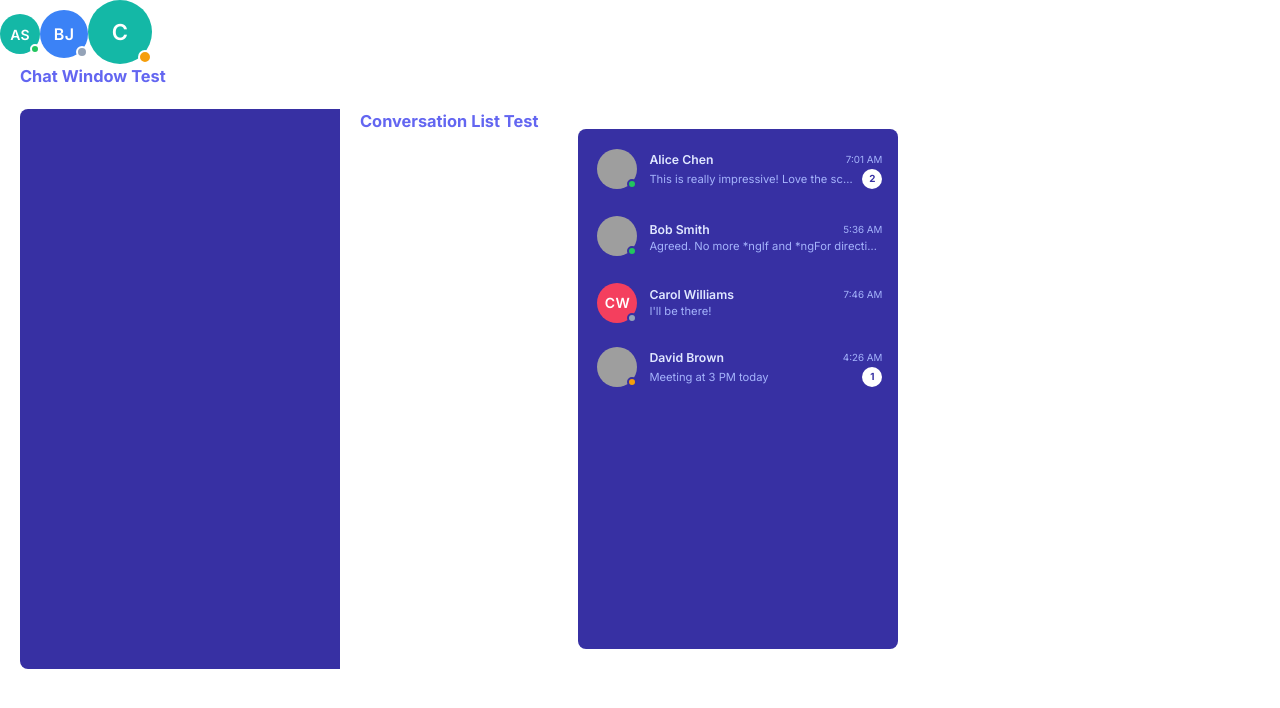
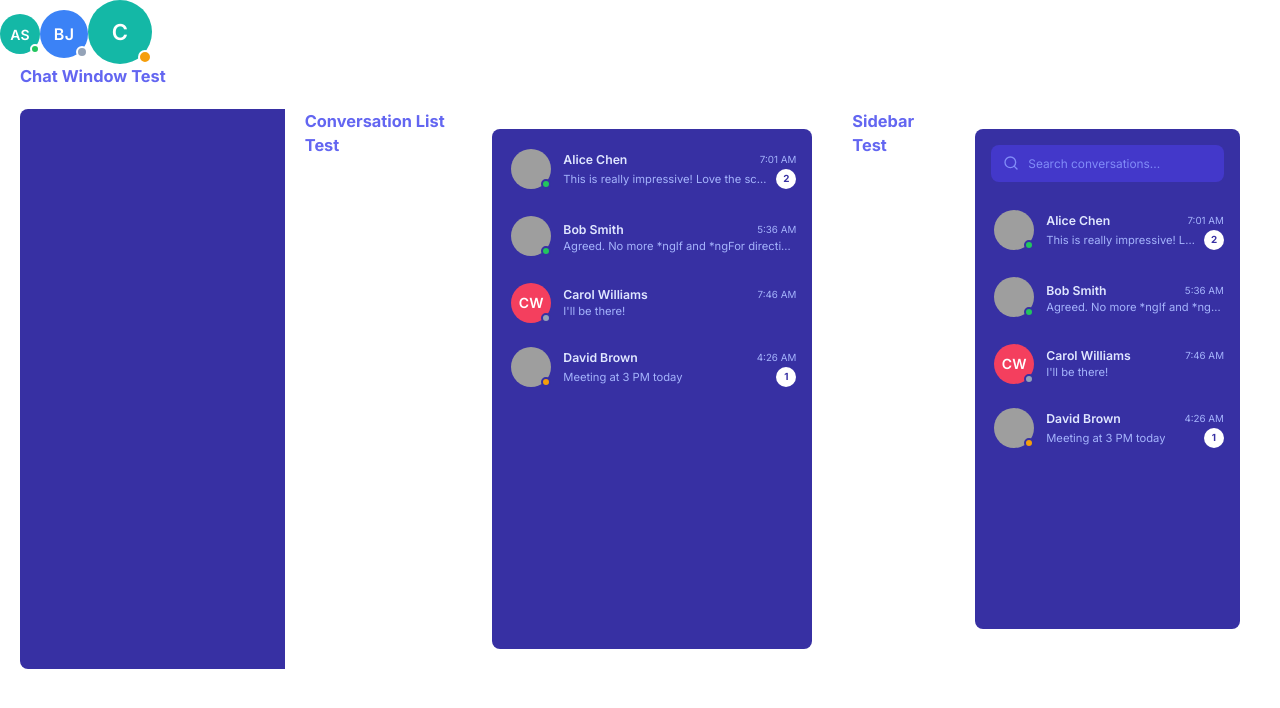
Before and after one commit to DebjaniGh/reactive-chat, an Angular app: page / in a window 1280 px wide. Shown: the top 708 px of the page. Built offline with nearby package versions, Linux system fonts and the light colour scheme; grey boxes are pictures that could not be loaded.

Commit message:
Add sidebar component with search functionality and conversation filtering

```diff
--- a/src/app/app.component.html
+++ b/src/app/app.component.html
@@ -54,4 +54,12 @@
       (conversationSelected)="onConvoSelect($event)"
     />
   </div>
+  <h3 style="color: #6366f1; padding: 0 20px">Sidebar Test</h3>
+  <div style="width: 320px; height: 500px; margin: 20px; border-radius: 8px; overflow: hidden">
+    <app-sidebar
+      [conversations]="testConversation"
+      [selectedConversationId]="selectedConvoId"
+      (conversationSelected)="onConvoSelect($event)"
+    />
+  </div>
 </div>
--- a/src/app/app.component.ts
+++ b/src/app/app.component.ts
@@ -5,6 +5,7 @@ import { MsgBubbleComponent } from './features/chat/msg-bubble/msg-bubble.compon
 import { MessageInputComponent } from './features/chat/msg-inp/msg-inp.component';
 import { ChatWindowComponent } from './features/chat/chat-window/chat-window.component';
 import { ConversationListComponent } from './features/chat/conversation-list/conversation-list.component';
+import { SidebarComponent } from './features/chat/sidebar/sidebar.component';
 
 @Component({
   selector: 'app-root',
@@ -14,6 +15,7 @@ import { ConversationListComponent } from './features/chat/conversation-list/con
     // MsgBubbleComponent, MessageInputComponent,
     // ChatWindowComponent,
     ConversationListComponent,
+    SidebarComponent,
   ],
   templateUrl: './app.component.html',
   styleUrl: './app.component.scss',
--- a/src/app/features/chat/sidebar/sidebar.component.html
+++ b/src/app/features/chat/sidebar/sidebar.component.html
@@ -1 +1,32 @@
-<p>sidebar works!</p>
+<!-- src/app/features/chat/sidebar/sidebar.component.html -->
+<aside class="sidebar">
+  <div class="sidebar__search">
+    <svg
+      class="sidebar__search-icon"
+      width="16"
+      height="16"
+      viewBox="0 0 24 24"
+      fill="none"
+      stroke="currentColor"
+      stroke-width="2"
+      stroke-linecap="round"
+      stroke-linejoin="round"
+    >
+      <circle cx="11" cy="11" r="8"></circle>
+      <line x1="21" y1="21" x2="16.65" y2="16.65"></line>
+    </svg>
+    <input
+      class="sidebar__search-input"
+      type="text"
+      placeholder="Search conversations..."
+      [(ngModel)]="searchTerm"
+      autocomplete="off"
+    />
+  </div>
+
+  <app-conversation-list
+    [conversations]="filteredConversations"
+    [selectedConversationId]="selectedConversationId"
+    (conversationSelected)="onConversationSelected($event)"
+  />
+</aside>
--- a/src/app/features/chat/sidebar/sidebar.component.scss
+++ b/src/app/features/chat/sidebar/sidebar.component.scss
@@ -0,0 +1,53 @@
+// src/app/features/chat/sidebar/sidebar.component.scss
+:host {
+  display: flex;
+  flex-direction: column;
+  height: 100%;
+  background-color: #3730a3;
+  overflow: hidden;
+}
+
+.sidebar {
+  display: flex;
+  flex-direction: column;
+  height: 100%;
+
+  &__search {
+    position: relative;
+    padding: 16px;
+    flex-shrink: 0;
+  }
+
+  &__search-icon {
+    position: absolute;
+    left: 28px;
+    top: 50%;
+    transform: translateY(-50%);
+    color: #818cf8;
+    pointer-events: none;
+  }
+
+  &__search-input {
+    width: 100%;
+    padding: 10px 12px 10px 36px;
+    background-color: #4338ca;
+    border: 1px solid transparent;
+    border-radius: 8px;
+    color: #e0e7ff;
+    font-size: 0.85rem;
+    transition: border-color 0.2s ease;
+
+    &::placeholder {
+      color: #818cf8;
+    }
+
+    &:focus {
+      border-color: #c7d2fe;
+    }
+  }
+
+  app-conversation-list {
+    flex: 1;
+    overflow-y: auto;
+  }
+}
--- a/src/app/features/chat/sidebar/sidebar.component.ts
+++ b/src/app/features/chat/sidebar/sidebar.component.ts
@@ -1,10 +1,30 @@
-import { Component } from '@angular/core';
+// src/app/features/chat/sidebar/sidebar.component.ts
+import { Component, Input, Output, EventEmitter } from '@angular/core';
+import { FormsModule } from '@angular/forms';
+import { Conversation } from '../../../models/chat.model';
+import { ConversationListComponent } from '../conversation-list/conversation-list.component';
 
 @Component({
   selector: 'app-sidebar',
   standalone: true,
-  imports: [],
+  imports: [FormsModule, ConversationListComponent],
   templateUrl: './sidebar.component.html',
   styleUrl: './sidebar.component.scss',
 })
-export class SidebarComponent {}
+export class SidebarComponent {
+  @Input({ required: true }) conversations!: Conversation[];
+  @Input() selectedConversationId: string | null = null;
+  @Output() conversationSelected = new EventEmitter<Conversation>();
+
+  searchTerm = '';
+
+  get filteredConversations(): Conversation[] {
+    if (!this.searchTerm.trim()) return this.conversations;
+    const term = this.searchTerm.toLowerCase();
+    return this.conversations.filter((c) => c.participant.name.toLowerCase().includes(term));
+  }
+
+  onConversationSelected(conversation: Conversation): void {
+    this.conversationSelected.emit(conversation);
+  }
+}
```
